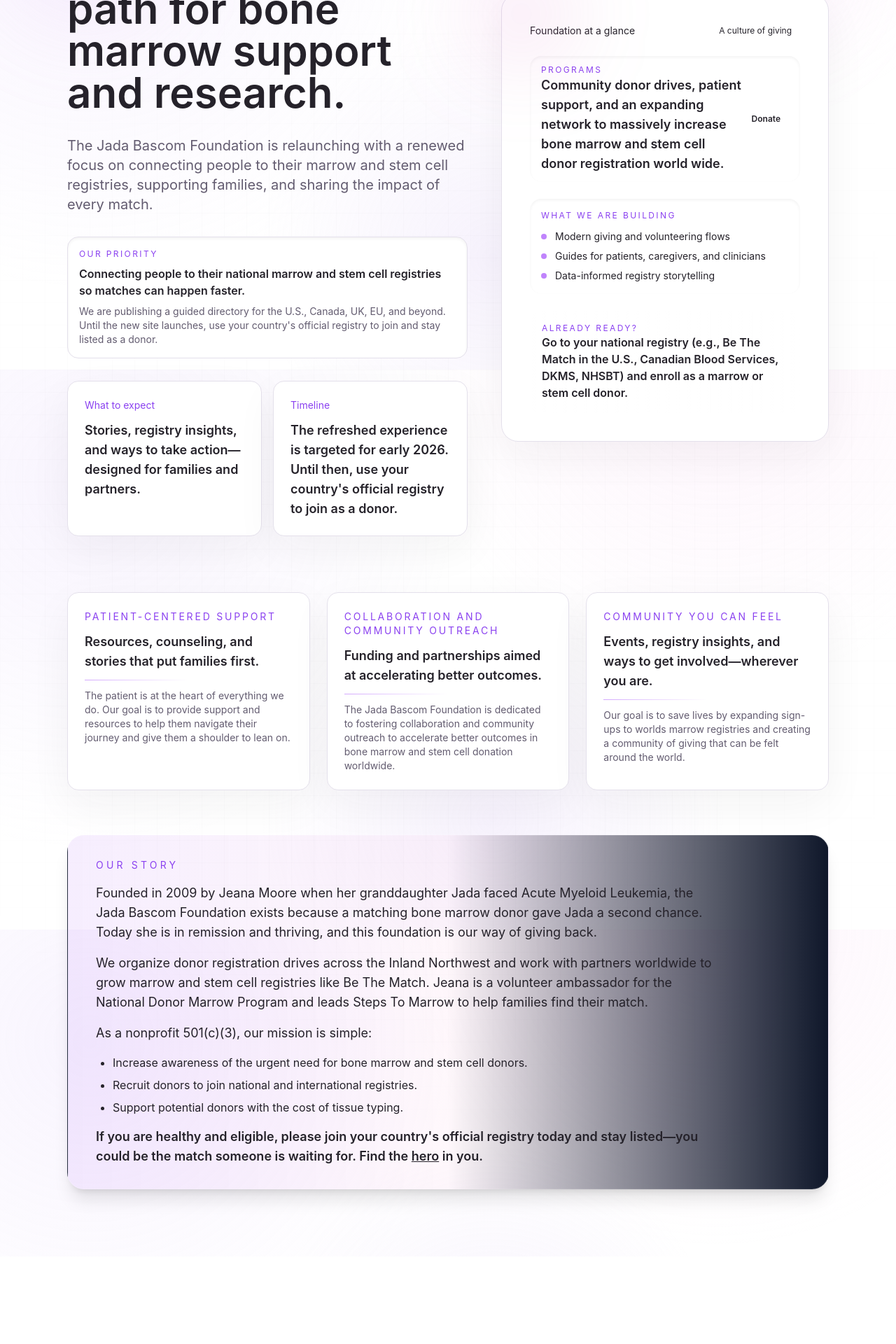
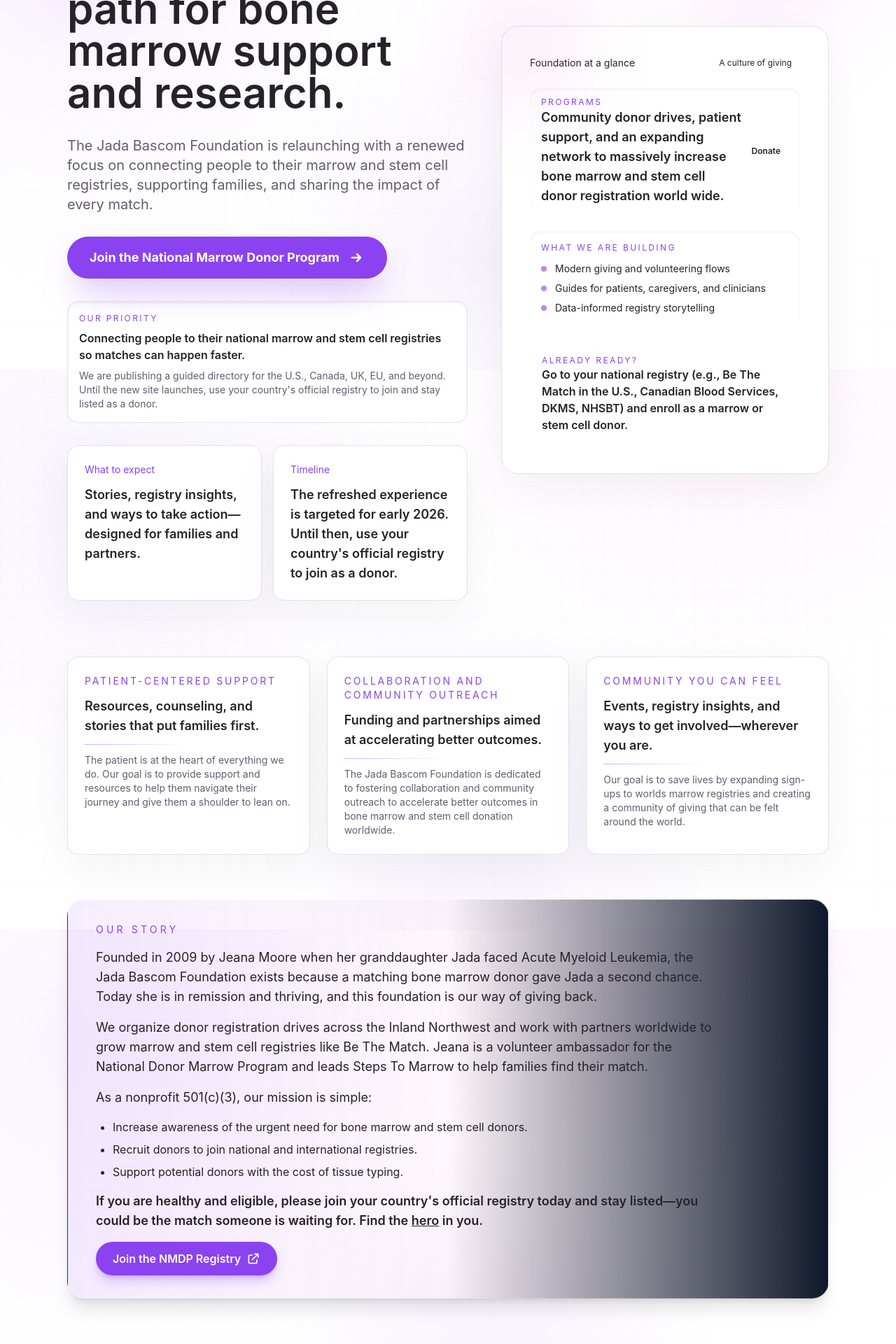
Before and after one commit to NerdBrainz/jbf-production, a Next.js app: page / in a window 1280 px wide. Shown: the part 272-2192 px from the top of the page at 70% size. Before the commit the page ends 2067 px from the top, so only its background shows below. Built offline with nearby package versions, Linux system fonts and the light colour scheme.

Commit message:
added button to lead to NMDP donation page

```diff
--- a/src/app/(frontend)/page.tsx
+++ b/src/app/(frontend)/page.tsx
@@ -39,7 +39,9 @@ export default function HomePage() {
             <p className="text-xs uppercase tracking-[0.3em] text-[hsl(var(--primary))]">
               Jada Bascom Foundation
             </p>
-            <p className="text-sm text-[hsl(var(--muted-foreground))]">Hope, research, and community.</p>
+            <p className="text-sm text-[hsl(var(--muted-foreground))]">
+              Hope, research, and community.
+            </p>
           </div>
         </div>
         <div className="pill hidden items-center gap-2 rounded-full px-4 py-2 text-sm text-[hsl(var(--foreground))] backdrop-blur-sm sm:flex">
@@ -63,8 +65,32 @@ export default function HomePage() {
               their marrow and stem cell registries, supporting families, and sharing the impact of
               every match.
             </p>
+            <a
+              href="https://www.nmdp.org/get-involved/join-the-registry"
+              target="_blank"
+              rel="noopener noreferrer"
+              className="inline-flex items-center gap-3 rounded-full bg-primary px-8 py-4 text-lg font-bold text-primary-foreground shadow-2xl shadow-primary/40 transition hover:scale-105 hover:shadow-primary/50 focus-visible:outline-none focus-visible:ring-2 focus-visible:ring-ring focus-visible:ring-offset-2"
+            >
+              <span>Join the National Marrow Donor Program </span>
+              <svg
+                className="h-6 w-6"
+                fill="none"
+                stroke="currentColor"
+                viewBox="0 0 24 24"
+                xmlns="http://www.w3.org/2000/svg"
+              >
+                <path
+                  strokeLinecap="round"
+                  strokeLinejoin="round"
+                  strokeWidth={2.5}
+                  d="M13 7l5 5m0 0l-5 5m5-5H6"
+                />
+              </svg>
+            </a>
             <div className="rounded-2xl border border-[hsl(var(--border))] bg-[hsl(var(--card))] px-4 py-4 text-sm text-[hsl(var(--card-foreground))] shadow-inner">
-              <p className="text-xs uppercase tracking-[0.2em] text-[hsl(var(--primary))]">Our priority</p>
+              <p className="text-xs uppercase tracking-[0.2em] text-[hsl(var(--primary))]">
+                Our priority
+              </p>
               <p className="mt-2 text-base font-semibold text-[hsl(var(--card-foreground))]">
                 Connecting people to their national marrow and stem cell registries so matches can
                 happen faster.
@@ -93,7 +119,7 @@ export default function HomePage() {
             </div>
           </div>
 
-            <div className="glass-panel relative rounded-3xl p-8 shadow-2xl lg:p-10">
+          <div className="glass-panel relative rounded-3xl p-8 shadow-2xl lg:p-10">
             <div
               className="absolute -left-8 -top-8 h-32 w-32 rounded-full bg-gradient-to-br from-purple-500/30 via-pink-400/20 to-purple-900/10 blur-3xl"
               aria-hidden
@@ -107,7 +133,9 @@ export default function HomePage() {
             <div className="mt-6 space-y-6">
               <div className="flex items-center justify-between rounded-2xl bg-[hsl(var(--card))] px-4 py-3 shadow-inner">
                 <div>
-                  <p className="text-xs uppercase tracking-[0.2em] text-[hsl(var(--primary))]">Programs</p>
+                  <p className="text-xs uppercase tracking-[0.2em] text-[hsl(var(--primary))]">
+                    Programs
+                  </p>
                   <p className="text-lg font-semibold text-[hsl(var(--card-foreground))]">
                     Community donor drives, patient support, and an expanding network to massively
                     increase bone marrow and stem cell donor registration world wide.
@@ -154,8 +182,12 @@ export default function HomePage() {
         <section className="mt-16 grid gap-6 lg:mt-20 lg:grid-cols-3">
           {highlights.map((item) => (
             <div key={item.title} className="glass-panel flex flex-col gap-3 rounded-2xl p-6">
-              <p className="text-sm uppercase tracking-[0.2em] text-[hsl(var(--primary))]">{item.title}</p>
-              <p className="text-lg font-semibold text-[hsl(var(--card-foreground))]">{item.detail}</p>
+              <p className="text-sm uppercase tracking-[0.2em] text-[hsl(var(--primary))]">
+                {item.title}
+              </p>
+              <p className="text-lg font-semibold text-[hsl(var(--card-foreground))]">
+                {item.detail}
+              </p>
               <div className="h-px bg-gradient-to-r from-purple-400/70 via-white/10 to-transparent" />
               <p className="text-sm text-[hsl(var(--muted-foreground))]">{item.description}</p>
             </div>
@@ -164,7 +196,9 @@ export default function HomePage() {
 
         <section className="mt-16 rounded-3xl border border-white/10 bg-gradient-to-r from-purple-500/10 via-pink-400/5 to-slate-900 px-6 py-8 shadow-xl lg:px-10">
           <div className="max-w-4xl space-y-4">
-            <p className="text-sm uppercase tracking-[0.3em] text-[hsl(var(--primary))]">Our story</p>
+            <p className="text-sm uppercase tracking-[0.3em] text-[hsl(var(--primary))]">
+              Our story
+            </p>
             <p className="text-lg text-[hsl(var(--foreground))]">
               Founded in 2009 by Jeana Moore when her granddaughter Jada faced Acute Myeloid
               Leukemia, the Jada Bascom Foundation exists because a matching bone marrow donor gave
@@ -190,6 +224,30 @@ export default function HomePage() {
               today and stay listed—you could be the match someone is waiting for. Find the{' '}
               <span className="underline">hero</span> in you.
             </p>
+            <div className="mt-6 flex flex-wrap gap-4">
+              <a
+                href="https://www.nmdp.org/get-involved/join-the-registry"
+                target="_blank"
+                rel="noopener noreferrer"
+                className="inline-flex items-center gap-2 rounded-full bg-primary px-6 py-3 text-base font-semibold text-primary-foreground shadow-lg shadow-primary/30 transition hover:bg-primary/90 focus-visible:outline-none focus-visible:ring-2 focus-visible:ring-ring focus-visible:ring-offset-2"
+              >
+                Join the NMDP Registry
+                <svg
+                  className="h-5 w-5"
+                  fill="none"
+                  stroke="currentColor"
+                  viewBox="0 0 24 24"
+                  xmlns="http://www.w3.org/2000/svg"
+                >
+                  <path
+                    strokeLinecap="round"
+                    strokeLinejoin="round"
+                    strokeWidth={2}
+                    d="M10 6H6a2 2 0 00-2 2v10a2 2 0 002 2h10a2 2 0 002-2v-4M14 4h6m0 0v6m0-6L10 14"
+                  />
+                </svg>
+              </a>
+            </div>
           </div>
         </section>
       </main>
```
